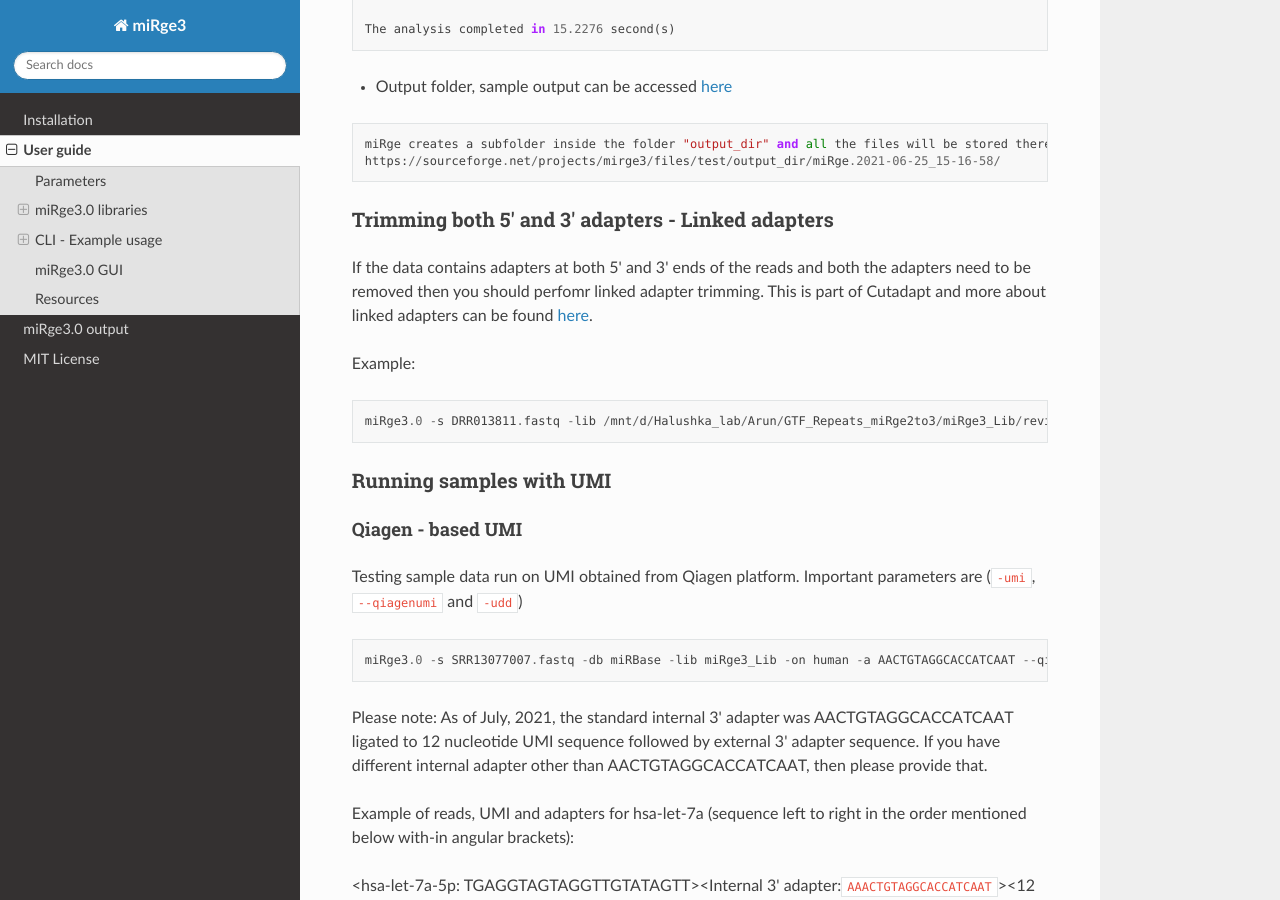
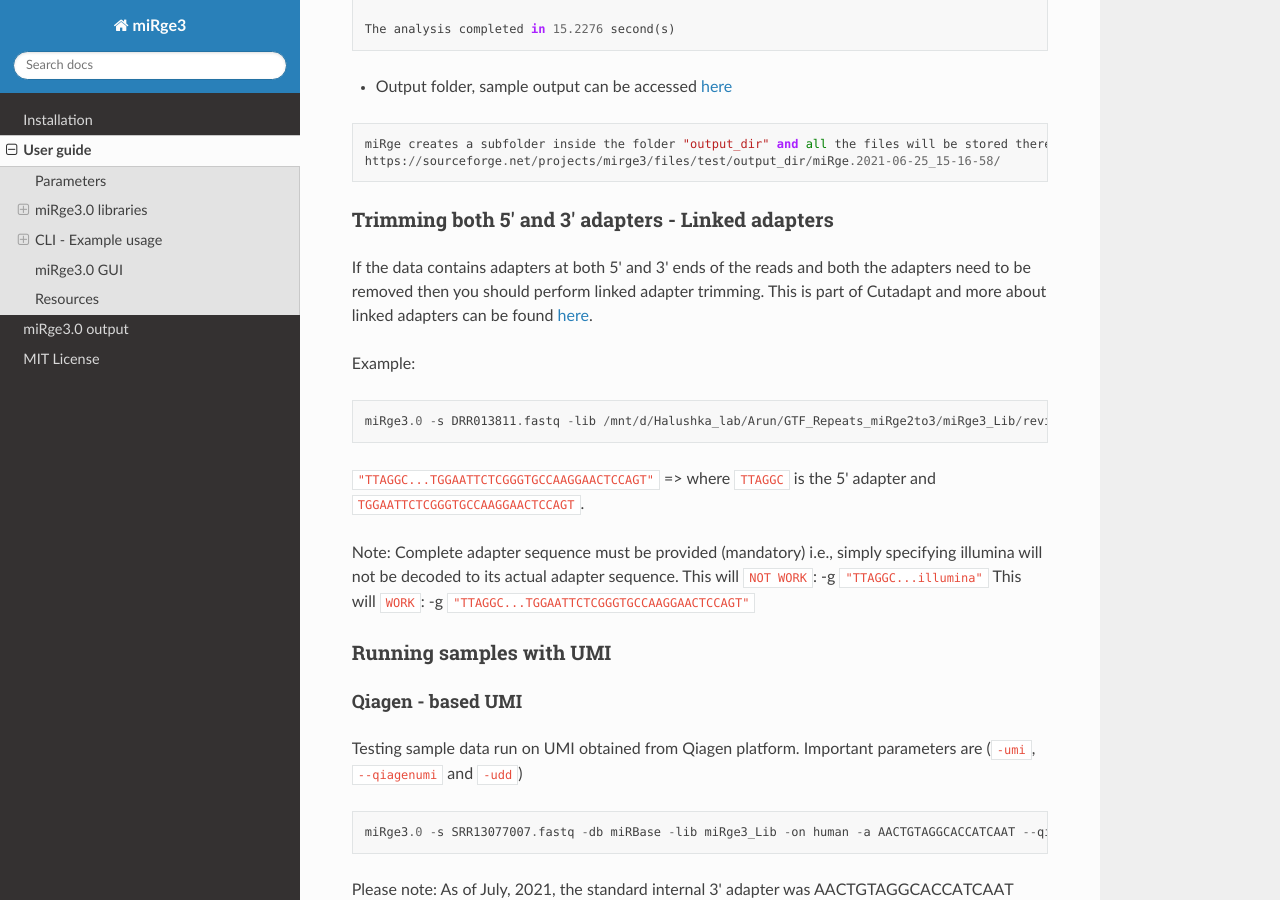
Before and after one commit to mhalushka/miRge3.0, a Sphinx documentation site: the page built from docs/source/quick_start.md, in a window 1280 px wide and 900 px high, scrolled down 4282 px. Built offline with Sphinx 7.4.7 and the Read the Docs theme 2.0.0, drawn with Linux system fonts in a browser that asks for light colours.

Commit message:
Update quick_start.md

````diff
--- a/docs/source/quick_start.md
+++ b/docs/source/quick_start.md
@@ -204,12 +204,19 @@
 https://sourceforge.net/projects/mirge3/files/test/output_dir/miRge.2021-06-25_15-16-58/
 ```
 ### Trimming both 5' and 3' adapters - Linked adapters
-If the data contains adapters at both 5' and 3' ends of the reads and both the adapters need to be removed then you should perfomr linked adapter trimming. This is part of Cutadapt and more about linked adapters can be found [here](https://cutadapt.readthedocs.io/en/stable/guide.html#linked-adapters-combined-5-and-3-adapter).
+If the data contains adapters at both 5' and 3' ends of the reads and both the adapters need to be removed then you should perform linked adapter trimming. This is part of Cutadapt and more about linked adapters can be found [here](https://cutadapt.readthedocs.io/en/stable/guide.html#linked-adapters-combined-5-and-3-adapter).
 
 Example:
 ```
 miRge3.0 -s DRR013811.fastq -lib /mnt/d/Halushka_lab/Arun/GTF_Repeats_miRge2to3/miRge3_Lib/revised_hsa  -on human -db mirbase -o output_dir -g "TTAGGC...TGGAATTCTCGGGTGCCAAGGAACTCCAGT"
 ```
+
+`"TTAGGC...TGGAATTCTCGGGTGCCAAGGAACTCCAGT"` => where `TTAGGC` is the 5' adapter and `TGGAATTCTCGGGTGCCAAGGAACTCCAGT`.
+
+Note: Complete adapter sequence must be provided (mandatory) i.e., simply specifying illumina will not be decoded to its actual adapter sequence.
+This will `NOT WORK`: -g `"TTAGGC...illumina"`
+This will `WORK`: -g `"TTAGGC...TGGAATTCTCGGGTGCCAAGGAACTCCAGT"`
+
 
 ### Running samples with UMI
 #### Qiagen - based UMI
````
